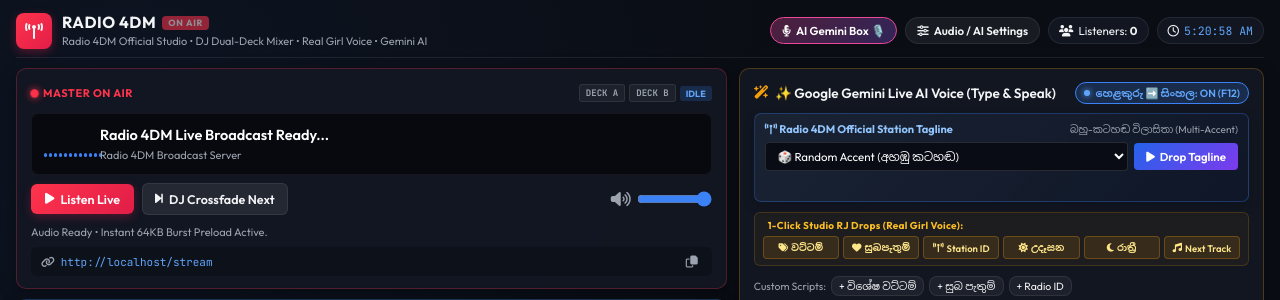
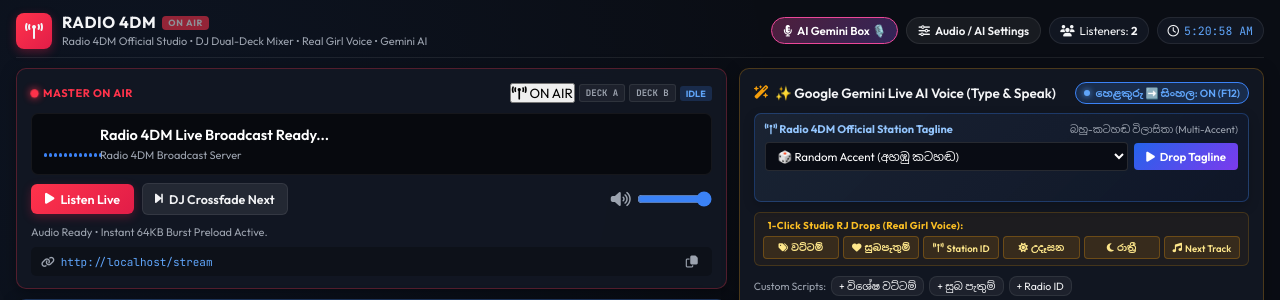
Before and after one commit to blackangel4dmotion-cyber/RadioFourDM, a FastAPI app: page / in a window 1280 px wide. Shown: the top 300 px of the page. Run offline with FastAPI, Linux system fonts and the light colour scheme; data that the repository does not hold is empty; parts of the project's set-up code (start-up, migrations or seed data) failed here and were passed over.

Commit message:
Add files via upload

```diff
--- a/templates/index.html
+++ b/templates/index.html
@@ -17,7 +17,7 @@
                     <i class="fa-solid fa-tower-broadcast"></i>
                 </div>
                 <div class="header-titles">
-                    <h1>RADIO 4DM <span class="badge-live">ON AIR</span></h1>
+                    <h1>RADIO 4DM <span class="badge-live" id="headerLiveBadge">ON AIR</span></h1>
                     <p class="subtitle">Radio 4DM Official Studio • DJ Dual-Deck Mixer • Real Girl Voice • Gemini AI</p>
                 </div>
             </div>
@@ -47,10 +47,13 @@
                 <div class="card master-deck-card">
                     <div class="card-header">
                         <div class="on-air-status">
-                            <span class="pulsing-dot"></span>
-                            <span class="status-label">MASTER ON AIR</span>
+                            <span class="pulsing-dot" id="onAirDot"></span>
+                            <span class="status-label" id="onAirStatusLabel">MASTER ON AIR</span>
                         </div>
                         <div class="deck-indicators">
+                            <button id="masterOnAirBtn" class="btn-on-air-master" onclick="toggleMasterOnAir()" title="Click to Switch ON AIR / OFF AIR">
+                                <i class="fa-solid fa-tower-broadcast"></i> <span id="masterOnAirBtnText">ON AIR</span>
+                            </button>
                             <span id="deckABadge" class="badge-deck active">DECK A</span>
                             <span id="deckBBadge" class="badge-deck">DECK B</span>
                             <span id="trackTypeBadge" class="track-badge music">MUSIC</span>
```
